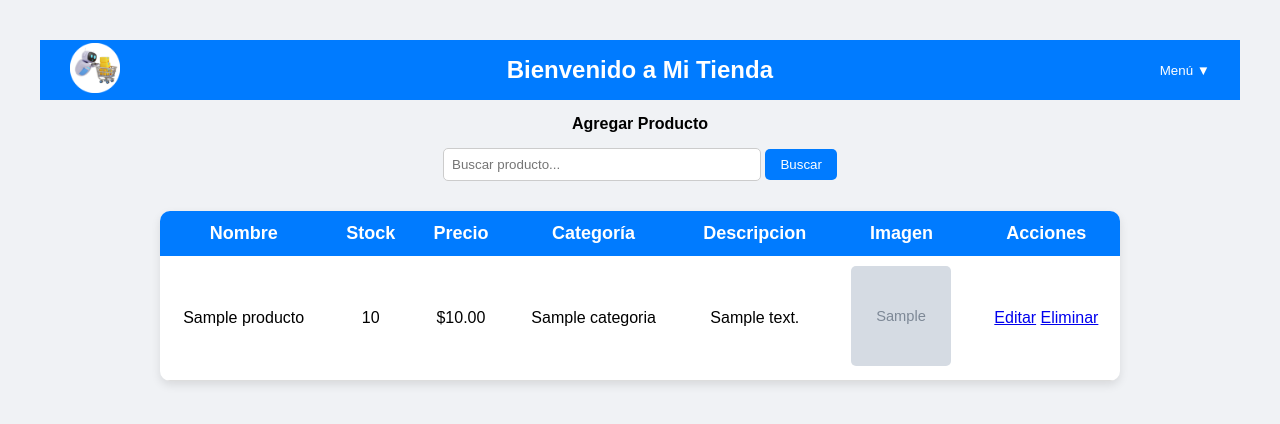
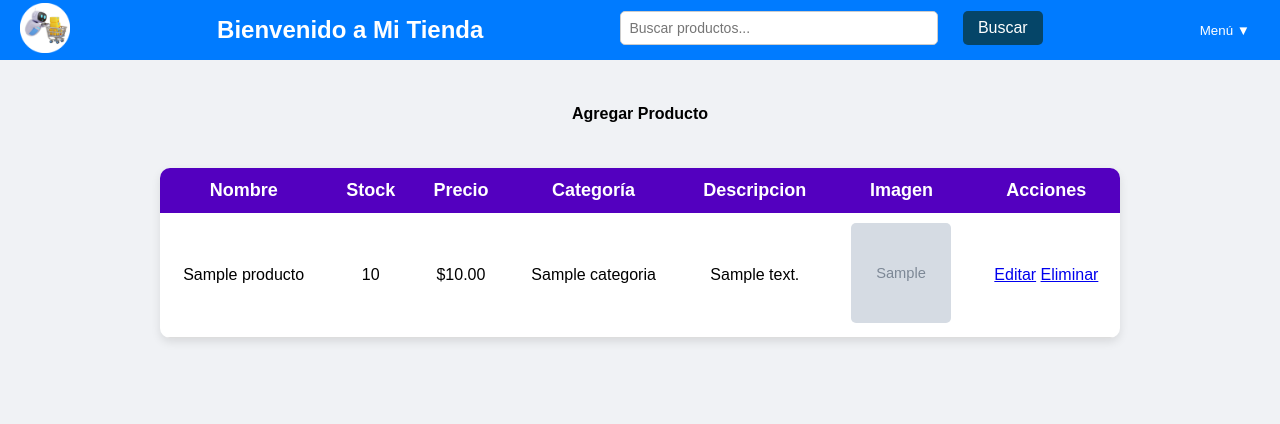
Before and after one commit to Chrislight879/postgresprueba, a Flask app: page /productos in a window 1280 px wide. Shown: the top 424 px of the page. Run offline with Flask 3, Linux system fonts and the light colour scheme; tables that the repository leaves empty hold one stand-in row (values such as "Sample post"); grey boxes marked "Sample" are stand-in pictures.

Commit message:
modificacion en vistas

```diff
--- a/static/stylesheet.css
+++ b/static/stylesheet.css
@@ -1,24 +1,19 @@
-
 /* Navbar */
-
-
-/* Logo alineado a la izquierda */
 .navbar {
     background-color: #007bff;
     color: white;
     display: flex;
     justify-content: space-between;
     align-items: center;
-    height: 40px;
-    width: auto;
+    height: 60px;
     padding: 10px 20px;
-}
-
-.navbar a {
-    color: white;
-    text-decoration: none;
-    padding: 10px;
-    display: block;
+    position: fixed;
+    top: 0;
+    left: 0;
+    right: 0;
+    z-index: 999;
+    width: 100%;
+    box-sizing: border-box; /* Evita que se desborde */
 }
 
 .navbar-logo img {
@@ -26,12 +21,44 @@
     width: auto;
 }
 
+.navbar-title {
+    font-size: 1.5em;
+    color: white;
+    margin-left: 10px;
+}
+
+.search-form {
+    display: flex;
+    align-items: center;
+    margin-top: 10px;
+}
+
+.search-form input {
+    padding: 8px;
+    border-radius: 5px;
+    border: 1px solid #ccc;
+    font-size: 14px;
+    width: 250px;
+    margin-right: 10px;
+}
+
+.search-form button {
+    background-color: #022449;
+    color: white;
+    border: none;
+    border-radius: 5px;
+    padding: 8px 15px;
+    cursor: pointer;
+}
+
+.search-form button:hover {
+    background-color: #23035e;
+}
+
 .navbar-links {
     position: relative;
-    display: inline-block;
 }
 
-/* Estilo del botón de menú */
 .dropbtn {
     background-color: #007bff;
     color: white;
@@ -40,7 +67,6 @@
     cursor: pointer;
 }
 
-/* Estilos de la lista desplegable */
 .dropdown-content {
     display: none;
     position: absolute;
@@ -50,6 +76,7 @@
     z-index: 1;
     list-style: none;
     padding: 0;
+    right: 0;
 }
 
 .dropdown-content li {
@@ -71,12 +98,14 @@
     display: block;
 }
 
+
 body {
     font-family: 'Montserrat', sans-serif;
     background-color: #f0f2f5;
     text-align: center;
     margin: 20px;
     padding: 20px;
+    margin-top: 70px;
 }
 
 main {
@@ -220,7 +249,7 @@ table {
 
 
 th {
-    background-color: #007bff;
+    background-color: #5300bf;
     color: white;
     padding: 12px;
     font-size: 18px;
@@ -321,7 +350,7 @@ footer {
 
 .search-form button {
     padding: 8px 15px;
-    background-color: #007BFF;
+    background-color: #054568;
     color: white;
     border: none;
     border-radius: 5px;
--- a/templates/navbar.html
+++ b/templates/navbar.html
@@ -5,8 +5,8 @@
 
     // Cerrar el menú si el usuario hace clic fuera de él
     window.onclick = function(event) {
-        if (!event.target.matches('.navbar-links a')) {
-            var dropdowns = document.getElementsByClassName("dropdown-menu");
+        if (!event.target.matches('.navbar-links a') && !event.target.matches('.dropbtn')) {
+            var dropdowns = document.getElementsByClassName("dropdown-content");
             for (var i = 0; i < dropdowns.length; i++) {
                 var openDropdown = dropdowns[i];
                 if (openDropdown.classList.contains('show')) {
@@ -22,7 +22,13 @@
         <img src="{{ url_for('static', filename='img/logoTiendona.png') }}" alt="Logo">
     </a>
     <h1 class="navbar-title">Bienvenido a Mi Tienda</h1>
-
+    <!-- Barra de búsqueda -->
+    <div class="search-form">
+        <form method="get" action="{{ url_for('lista_productos') }}">
+            <input type="text" name="q" placeholder="Buscar productos..." value="{{ q }}">
+            <button class="btn1" type="submit">Buscar</button> <!-- Aquí se usa la clase .btn1 -->
+        </form>
+    </div>
     <!-- Menú desplegable -->
     <div class="navbar-links">
         <button class="dropbtn" onclick="toggleMenu()">Menú ▼</button>
--- a/templates/producto/index.html
+++ b/templates/producto/index.html
@@ -6,17 +6,11 @@
 </head>
 <body>
 
-    {% include "navbar.html" %}  <!-- ✅ Solo se incluye el navbar aquí -->
-
+    <!-- Aquí se incluye el navbar -->
+    {% include 'navbar.html' %}
+    <!-- Resto del contenido de la página -->
     <div class="container">
         <a href="{{ url_for('agregar_producto') }}" class="btn" style="color: black;">Agregar Producto</a>
-
-        <form method="GET" action="{{ url_for('lista_productos') }}" class="search-form">
-            <input type="text" name="q" placeholder="Buscar producto..." value="{{ q }}">
-            <button type="submit">Buscar</button>
-        </form>
-
-
         <div class="table-container">
             <table>
                 <thead>
```
